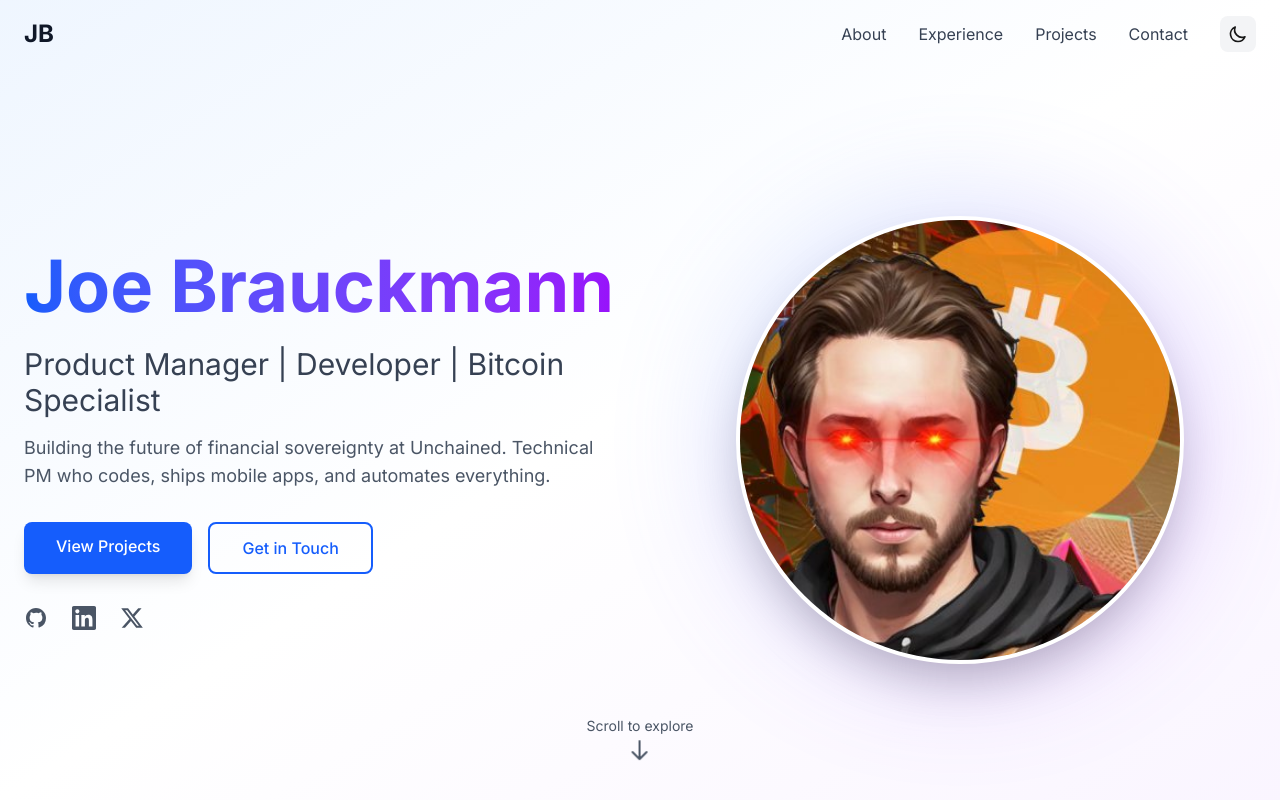
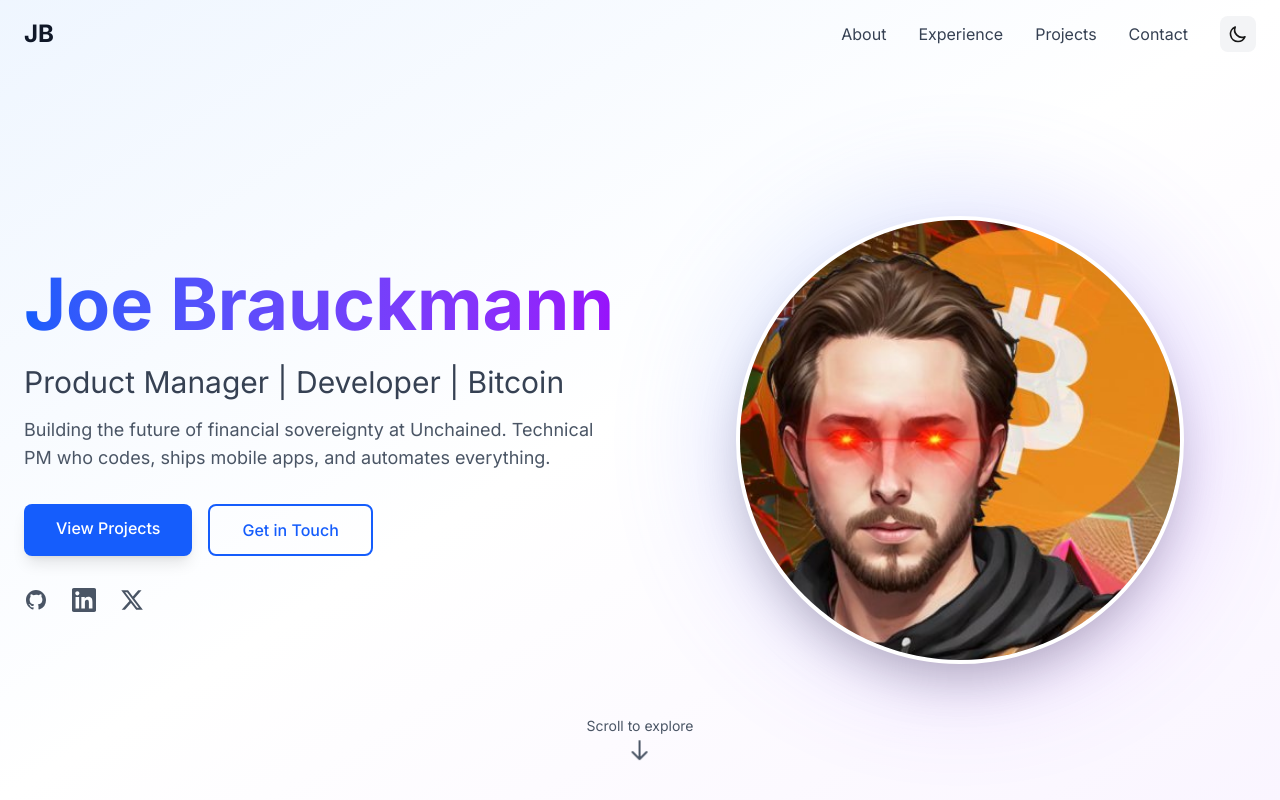
Before and after one commit to jbrauck-unchained/personal-website, a Next.js app: page / in a window 1280 px wide. Shown: the top 800 px of the page. Built offline with nearby package versions, Linux system fonts and the light colour scheme; no server answers.

Commit message:
add nvmrc

```diff
--- a/components/sections/Hero.tsx
+++ b/components/sections/Hero.tsx
@@ -28,7 +28,7 @@ export default function Hero() {
               animate={{ opacity: 1, y: 0 }}
               transition={{ delay: 0.4, duration: 0.6 }}
             >
-              Product Manager | Developer | Bitcoin Specialist
+              Product Manager | Developer | Bitcoin
             </motion.h2>
 
             <motion.p
```
Also changed, not shown: app/icon.svg (added), 1 other file (tests, documents, lock files or other folders).
